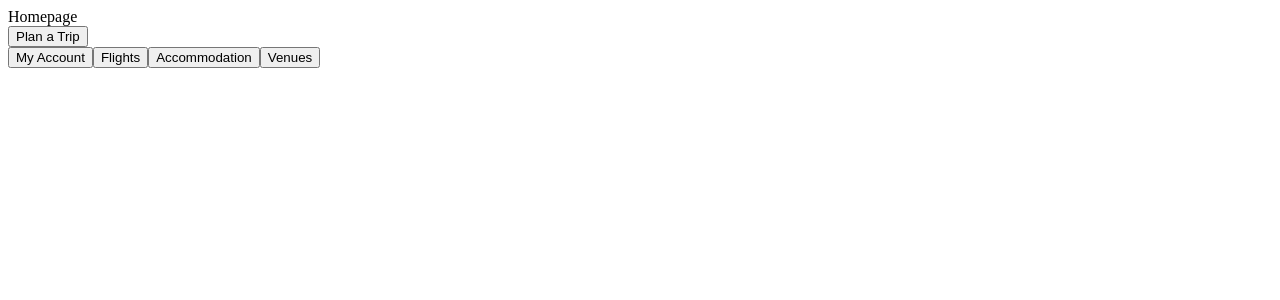
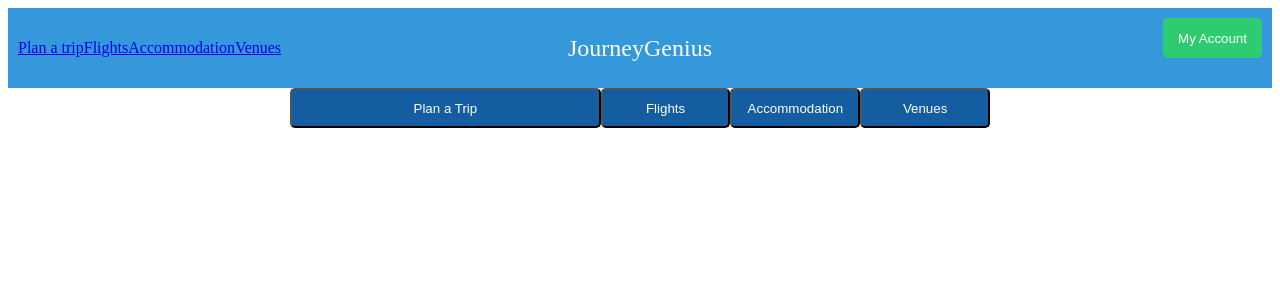
Before and after one commit to Mexaby/personal-travel-assistant, a Vue app in the folder travel-assistant/: page / in a window 1280 px wide. Shown: the top 300 px of the page. Built offline with nearby package versions, Linux system fonts and the light colour scheme.

Commit message:
updated homepage slightly

```diff
--- a/travel-assistant/src/components/HomePage.vue
+++ b/travel-assistant/src/components/HomePage.vue
@@ -1,26 +1,101 @@
 <template>
   <div>
-    <div>Homepage</div>
-    <button>Plan a Trip</button>
-    <div>
-      <button @click="goTo('/account')">My Account</button>
-      <button @click="goTo('/flights')">Flights</button>
-      <button @click="goTo('/accommodations')">Accommodation</button>
-      <button @click="goTo('/venues')">Venues</button>
+    <AppHeader :title="pageTitle" />
+
+    <div class="action-buttons">
+      <button class="plan-trip-button" @click="planTrip">Plan a Trip</button>
+      <button class="flights-button" @click="goTo('/flights')">Flights</button>
+      <button class="accomodations-button" @click="goTo('/accommodations')">Accommodation</button>
+      <button class="venues-button" @click="goTo('/venues')">Venues</button>
     </div>
   </div>
 </template>
 
 <script>
+import AppHeader from './page-components/AppHeader.vue';
+
 export default {
+  components: {
+    AppHeader,
+  },
+  data() {
+    return {
+      pageTitle: 'JourneyGenius',
+    };
+  },
   methods: {
     goTo(route) {
       this.$router.push(route);
+    },
+    planTrip() {
+      localStorage.setItem('plan', 'true');
+      this.$router.push('/flights');
     },
   },
 };
 </script>
 
 <style>
-    /* STYLING GOES HERE (e.g. the css) */
+.header {
+  display: flex;
+  justify-content: space-between;
+  align-items: center;
+  padding: 10px;
+  max-width: 1000px;
+  margin: 0 auto;
+  margin-bottom: 50px;
+}
+
+.title {
+  position: absolute;
+  left: 50%;
+  transform: translateX(-50%);
+  font-size: 2em;
+}
+
+.plan-trip-button {
+  width: 100%;
+}
+
+.flights-button,
+.accomodations-button,
+.venues-button {
+  width: 40%;
+}
+
+.action-buttons {
+  display: flex;
+  justify-content: space-between;
+  align-items: center;
+  max-width: 700px;
+  margin: 0 auto;
+}
+
+.options-list {
+  position: absolute;
+  top: 100%;
+  left: 0;
+  background-color: #fff;
+  border: 1px solid #ccc;
+  box-shadow: 0 2px 4px rgba(0, 0, 0, 0.1);
+  padding: 10px;
+  display: none;
+}
+
+.account-info:hover .options-list {
+  display: block;
+}
+
+button {
+  height: 40px;
+  border-radius: 5px;
+  background-color: #145da0;
+  color: white;
+  margin-bottom: 20px;
+}
+
+.account-info {
+  margin-left: auto;
+  width: 10%;
+}
 </style>
```
